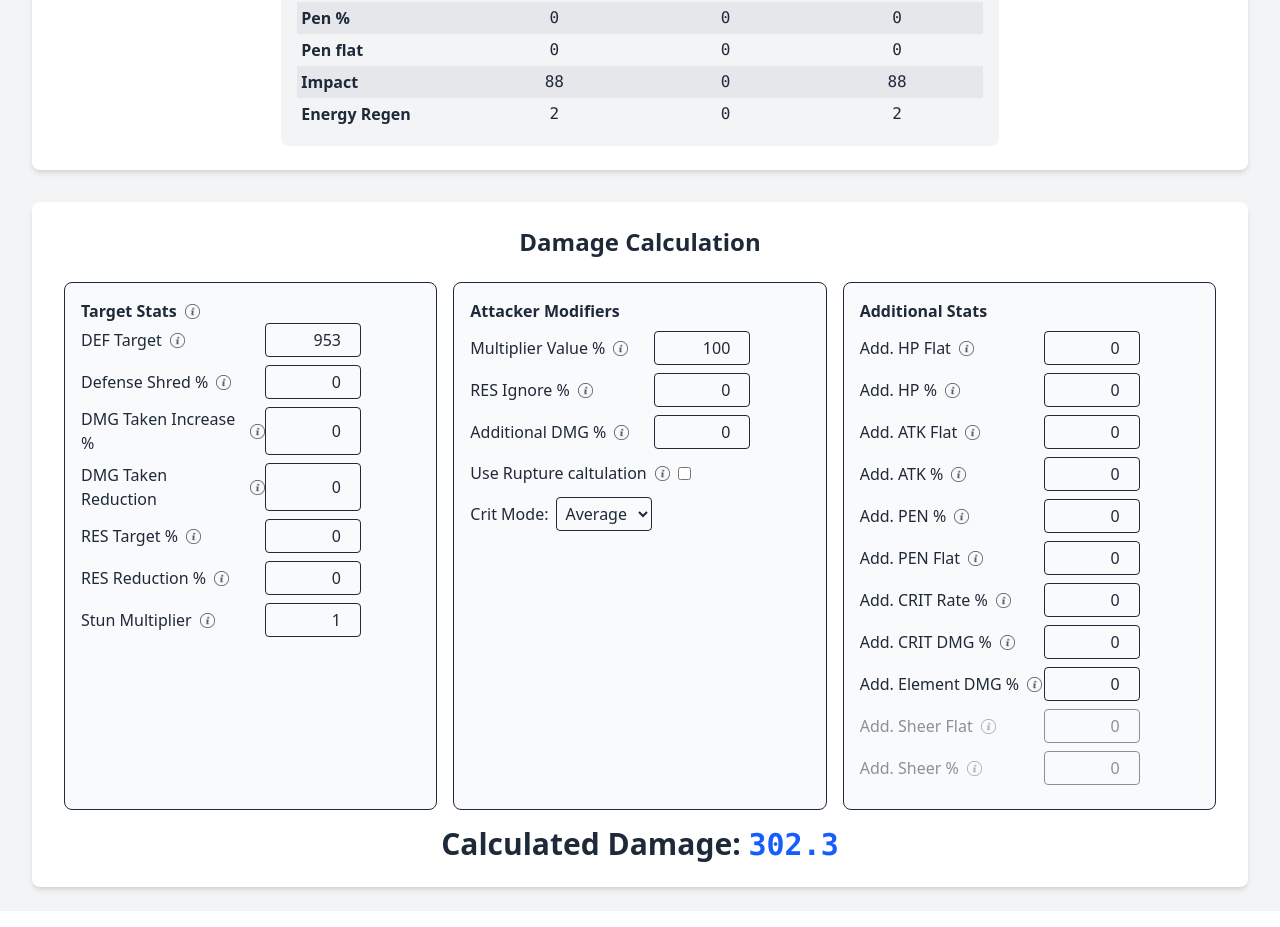
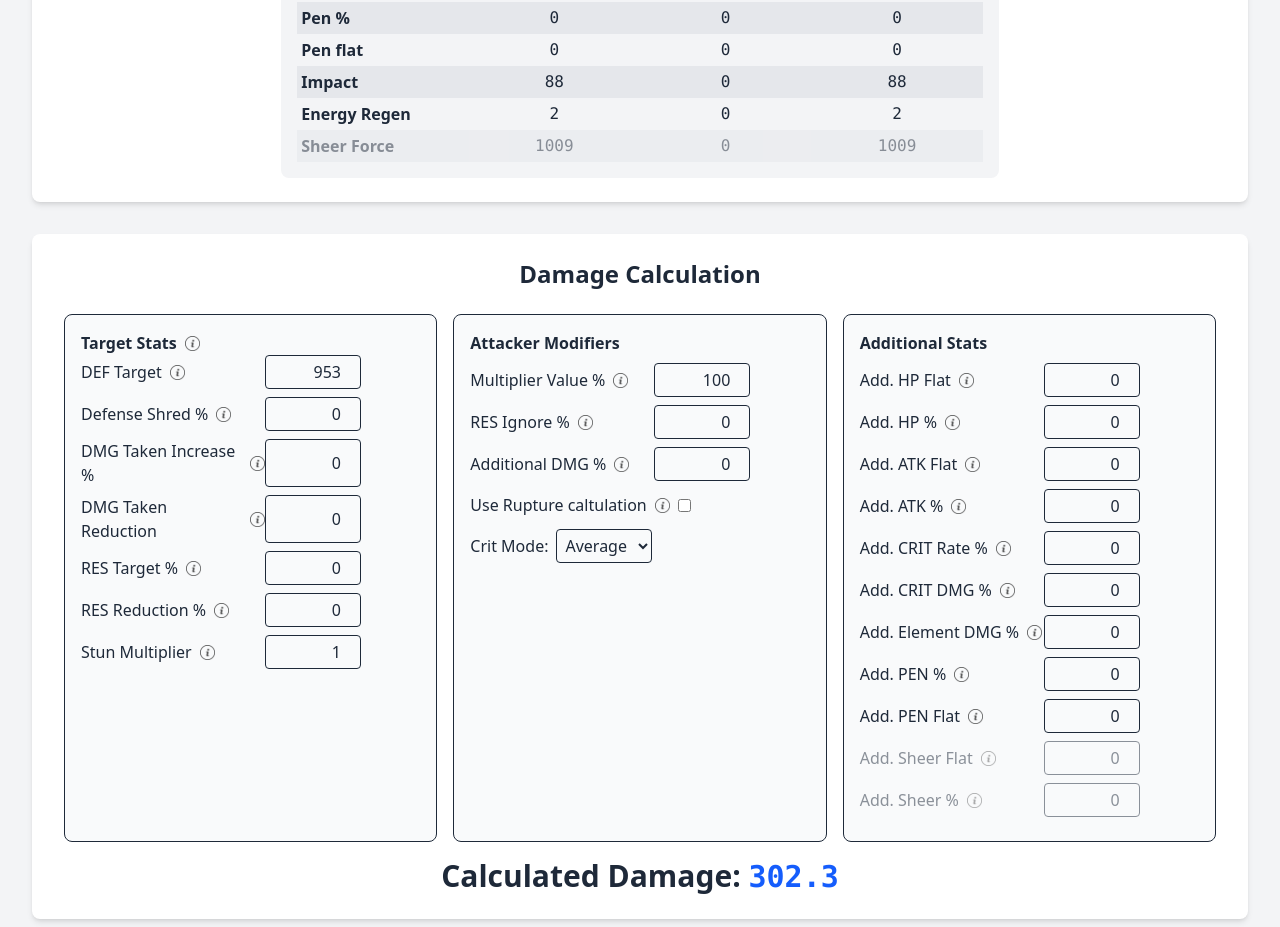
Before and after one commit to gigachadthegreat/zzzstatcalculator, a React (Vite) app: page / in a window 1280 px wide. Shown: the part 1310-2237 px from the top of the page. Built offline with nearby package versions, Linux system fonts and the light colour scheme.

Commit message:
feat: Sheer Claculation in Results card works

```diff
--- a/src/App.tsx
+++ b/src/App.tsx
@@ -1,8 +1,8 @@
 import StatCalculator from "./components/StatCalculator";
 import DamageCalculator from "./components/DamageCalculator";
-import { StatType, type Stats as CalculatedStats, type SelectedDrives, type SeletedSubstats, type statTypeKeys } from "./constants/types";
+import { StatType, type Stats, type SelectedDrives, type SeletedSubstats, type statTypeKeys } from "./constants/types";
 import { useState, useEffect } from "react";
-import { getCharacterFromName, getParameterizedStatsAsUrl, getsettingsFromUrl, getWengineFromName } from "./lib/Utility";
+import { calculateSheer, getCharacterFromName, getParameterizedStatsAsUrl, getsettingsFromUrl, getWengineFromName } from "./lib/Utility";
 import { Characters } from "./constants/Characters";
 import { Wengines } from "./constants/Wengines";
 import { calculateStats } from "./lib/Calculations";
@@ -75,7 +75,7 @@ function App() {
         PEN_FLAT: 0,
     });
 
-    const [calculatedStats, setCalculatedStats] = useState<CalculatedStats>(
+    const [calculatedStats, setCalculatedStats] = useState<Stats>(
         calculateStats(
             getCharacterFromName(characterName, Characters),
             getWengineFromName(wengineName, Wengines),
@@ -110,7 +110,7 @@ function App() {
     const [additionalSheerFlat, setAdditionalSheerFlat] = useState(0);
     const [additionalSheerPercent, setAdditionalSheerPercent] = useState(0);
 
-    const [additionalStats, setAdditionalStats] = useState<CalculatedStats>({
+    const [additionalStats, setAdditionalStats] = useState<Stats>({
         HP_FLAT: 0,
         ATTACK_FLAT: 0,
         DEFENSE_FLAT: 0,
@@ -282,7 +282,8 @@ function App() {
                             infoText="Character stats as displayed in character selection menu"
                             calculatedStats={calculatedStats}
                             additionalStats={additionalStats}
-                            isRupture={getCharacterFromName(characterName, Characters).speciality == "RUPTURE"}
+                            isRupture={getCharacterFromName(characterName, Characters).speciality == "RUPTURE" || isRupture}
+                            additionalSheer={additionalSheerFlat + calculateSheer(calculatedStats.HP_FLAT, calculatedStats.ATTACK_FLAT) * (additionalSheerPercent/100)}
                         />
                     </div>
 
--- a/src/components/DamageCalculator.tsx
+++ b/src/components/DamageCalculator.tsx
@@ -388,6 +388,31 @@ function DamageCalculator({
                     </div>
                     <div className="flex items-center gap-2 mb-2">
                         <LabelWithTextInput
+                            labelText="Add. CRIT Rate %"
+                            infoText="Additional critical rate percentage."
+                            onInputChange={(value) => setAdditionalCritRate(Number(value))}
+                            inputValue={additionalCritRate}
+                        />
+                    </div>
+                    <div className="flex items-center gap-2 mb-2">
+                        <LabelWithTextInput
+                            labelText="Add. CRIT DMG %"
+                            infoText="Additional critical damage percentage."
+                            onInputChange={(value) => setAdditionalCritDamage(Number(value))}
+                            inputValue={additionalCritDamage}
+                        />
+                    </div>
+
+                    <div className="flex items-center gap-2 mb-2">
+                        <LabelWithTextInput
+                            labelText="Add. Element DMG %"
+                            infoText="Additional elemental damage percentage."
+                            onInputChange={(value) => setAdditionalElementPercent(Number(value))}
+                            inputValue={additionalElementPercent}
+                        />
+                    </div>
+                    <div className="flex items-center gap-2 mb-2">
+                        <LabelWithTextInput
                             labelText="Add. PEN %"
                             infoText="Additional percentage penetration."
                             onInputChange={(value) => setAdditionalPenPercent(Number(value))}
@@ -402,30 +427,7 @@ function DamageCalculator({
                             inputValue={additionalPenFlat}
                         />
                     </div>
-                    <div className="flex items-center gap-2 mb-2">
-                        <LabelWithTextInput
-                            labelText="Add. CRIT Rate %"
-                            infoText="Additional critical rate percentage."
-                            onInputChange={(value) => setAdditionalCritRate(Number(value))}
-                            inputValue={additionalCritRate}
-                        />
-                    </div>
-                    <div className="flex items-center gap-2 mb-2">
-                        <LabelWithTextInput
-                            labelText="Add. CRIT DMG %"
-                            infoText="Additional critical damage percentage."
-                            onInputChange={(value) => setAdditionalCritDamage(Number(value))}
-                            inputValue={additionalCritDamage}
-                        />
-                    </div>
-                    <div className="flex items-center gap-2 mb-2">
-                        <LabelWithTextInput
-                            labelText="Add. Element DMG %"
-                            infoText="Additional elemental damage percentage."
-                            onInputChange={(value) => setAdditionalElementPercent(Number(value))}
-                            inputValue={additionalElementPercent}
-                        />
-                    </div>
+
                     <div className={`flex items-center gap-2 mb-2 ${isRupture ? "" : "opacity-50"}`}>
                         <LabelWithTextInput
                             labelText="Add. Sheer Flat"
@@ -447,7 +449,7 @@ function DamageCalculator({
             <div className="mt-4 text-center">
                 <div className=" text-3xl font-bold">
                     Calculated Damage: <span className="font-mono text-blue-600">{calculatedDamage.toFixed(1)}</span>
-                </div >
+                </div>
             </div>
         </div>
     );
--- a/src/components/Results.tsx
+++ b/src/components/Results.tsx
@@ -29,12 +29,14 @@ function Results({
     calculatedStats,
     additionalStats,
     isRupture,
+    additionalSheer,
 }: {
     header: string;
     infoText: string;
     calculatedStats: Stats | null;
     additionalStats: Stats | null;
     isRupture: boolean;
+    additionalSheer: number | null;
 }) {
     const statsToDisplay: { key: statTypeKeys; label: string; toFixed: number }[] = [
         { key: "HP_FLAT", label: "HP", toFixed: 0 },
@@ -80,19 +82,34 @@ function Results({
                         />
                     );
                 })}
-                {isRupture && (
-                    <StatRow
-                        label="Sheer Force"
-                        baseValue={calculateSheer(calculatedStats.HP_FLAT, calculatedStats.ATTACK_FLAT)}
-                        additionalValue={calculateSheer(additionalStats?.HP_FLAT ?? 0, additionalStats?.ATTACK_FLAT ?? 0)}
-                        combatValue={
-                            calculateSheer(calculatedStats.HP_FLAT, calculatedStats.ATTACK_FLAT) +
-                            calculateSheer(additionalStats?.HP_FLAT ?? 0, additionalStats?.ATTACK_FLAT ?? 0)
-                        }
-                        toFixed={0}
-                        className={`${statsToDisplay.length % 2 === 0 ? "bg-gray-200" : ""}`}
-                    />
-                )}
+                <span className={`font-bold ${statsToDisplay.length % 2 === 0 ? "bg-gray-200" : ""} ${isRupture ? "" : "opacity-50"}`}>
+                    Sheer Force
+                </span>
+                <span
+                    className={`font-mono text-center ${statsToDisplay.length % 2 === 0 ? "bg-gray-200" : ""} ${
+                        isRupture ? "" : "opacity-50"
+                    }`}
+                >
+                    {calculateSheer(calculatedStats.HP_FLAT, calculatedStats.ATTACK_FLAT).toFixed(0)}
+                </span>
+                <span
+                    className={`font-mono text-center ${statsToDisplay.length % 2 === 0 ? "bg-gray-200" : ""} ${
+                        isRupture ? "" : "opacity-50"
+                    }`}
+                >
+                    {(calculateSheer(additionalStats?.HP_FLAT ?? 0, additionalStats?.ATTACK_FLAT ?? 0) + (additionalSheer ?? 0)).toFixed(0)}
+                </span>
+                <span
+                    className={`font-mono text-center ${statsToDisplay.length % 2 === 0 ? "bg-gray-200" : ""} ${
+                        isRupture ? "" : "opacity-50"
+                    }`}
+                >
+                    {(
+                        calculateSheer(calculatedStats.HP_FLAT, calculatedStats.ATTACK_FLAT) +
+                        calculateSheer(additionalStats?.HP_FLAT ?? 0, additionalStats?.ATTACK_FLAT ?? 0) +
+                        (additionalSheer ?? 0)
+                    ).toFixed(0)}
+                </span>
             </div>
         </div>
     );
```
